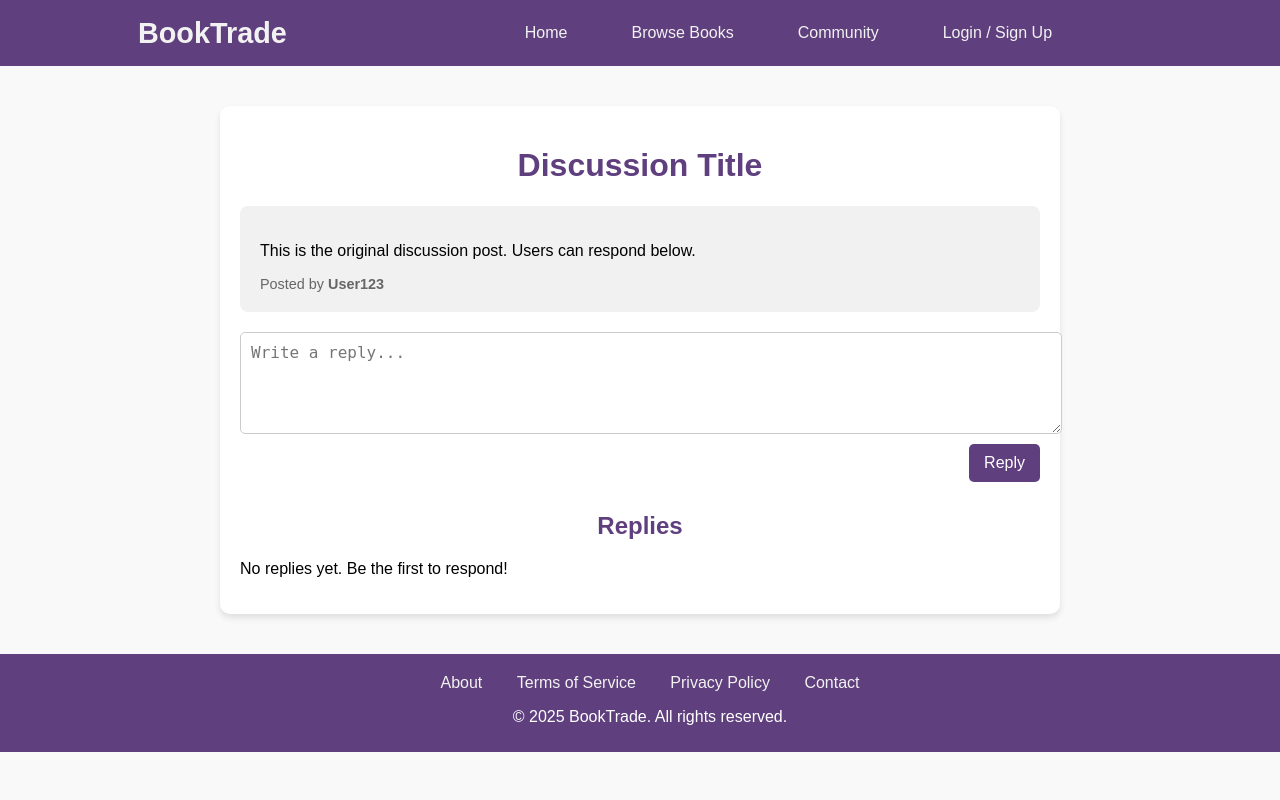
After one commit to MatthewFuchs/COSC360-BookSharing, a PHP site: page /discussion.html in a window 1280 px wide. The commit adds this page. Run offline with PHP 8.4, Linux system fonts and the light colour scheme.

Commit message:
Completed discussion pages

```diff
--- a/app/css/browse.css
+++ b/app/css/browse.css
@@ -1,4 +1,3 @@
-/* Browse Page */
 /* Browse Page */
 body {
     background-color: #f9f9f9;
@@ -194,6 +193,6 @@ body {
 .pagination span {
     font-size: 18px;
     font-weight: bold;
-    min-width: 80px; /* Keeps the text centered */
+    min-width: 80px;
     text-align: center;
 }
--- a/app/css/community.css
+++ b/app/css/community.css
@@ -17,7 +17,6 @@ body {
         right 0% bottom 5%;
     background-repeat: no-repeat;
 
-    /* Maintain aspect ratio */
     background-size:
         clamp(80px, 12vw, 150px) auto,
         clamp(80px, 12vw, 150px) auto,
--- /dev/null
+++ b/app/css/discussion.css
@@ -0,0 +1,107 @@
+/* Discussion Page */
+body {
+    background-color: #f9f9f9;
+}
+
+/* Main Container */
+.discussion-container {
+    max-width: 800px;
+    margin: 40px auto;
+    padding: 20px;
+    background: white;
+    border-radius: 10px;
+    box-shadow: 0px 4px 6px rgba(0, 0, 0, 0.1);
+}
+
+/* Discussion Title */
+h1 {
+    text-align: center;
+    color: #5f3f7e;
+}
+
+/* Original Post */
+.original-post {
+    padding: 20px;
+    background: #f1f1f1;
+    border-radius: 8px;
+    margin-top: 10px;
+}
+
+.post-author {
+    display: block;
+    font-size: 0.9rem;
+    color: #666;
+    margin-top: 5px;
+}
+
+/* Reply Section */
+.reply-section {
+    margin-top: 20px;
+    display: flex;
+    flex-direction: column;
+    gap: 10px;
+}
+
+#reply-input {
+    padding: 10px;
+    width: 100%;
+    border: 1px solid #ccc;
+    border-radius: 5px;
+    font-size: 1rem;
+    resize: vertical;
+    min-height: 80px;
+}
+
+#post-reply {
+    padding: 10px 15px;
+    background: #5f3f7e;
+    color: white;
+    border: none;
+    border-radius: 5px;
+    cursor: pointer;
+    font-size: 1rem;
+    align-self: flex-end;
+}
+
+#post-reply:hover {
+    background: #4a2f61;
+}
+
+/* Replies Section */
+.replies-container {
+    margin-top: 30px;
+}
+
+.replies-container h2 {
+    text-align: center;
+    color: #5f3f7e;
+}
+
+#replies-list {
+    list-style: none;
+    padding: 0;
+}
+
+.reply {
+    background: #f9f9f9;
+    padding: 15px;
+    border-radius: 5px;
+    margin-bottom: 10px;
+}
+
+.reply .reply-content {
+    font-size: 1rem;
+}
+
+.reply .reply-author {
+    font-size: 0.9rem;
+    color: #666;
+}
+
+/* Nested Replies */
+.nested-reply {
+    margin-left: 30px;
+    background: #ececec;
+    padding: 10px;
+    border-radius: 5px;
+}
--- a/app/css/login.css
+++ b/app/css/login.css
@@ -116,7 +116,7 @@
     align-self: stretch;
 }
 
-/* Responsive Design for Tablets (600px - 900px) */
+/* Responsive Design */
 @media (max-width: 900px) {
     .auth-wrapper {
         flex-direction: column;
@@ -136,7 +136,7 @@
     }
 }
 
-/* Mobile Optimizations (Up to 600px) */
+/* Mobile Optimizations */
 @media (max-width: 600px) {
     .auth-wrapper {
         width: 100%;
--- a/app/css/style.css
+++ b/app/css/style.css
@@ -1,75 +1,7 @@
-.header {
-    padding: 3px;
-    text-align: center;
-    background: #5f3f7e;
-    color: white;
-    font-size: 30px;
-    font-family: Arial, Helvetica, sans-serif;
+/* Universal Styles */
+body {
+    font-family: Arial, sans-serif;
+    margin: 0;
+    padding: 0;
+    background-color: #f5f5f5;
 }
-
-.tnav a {
-    float: center;
-    color: #f2f2f2;
-    text-align: center;
-    padding: 10px 100px;
-    font-size: 20px;
-    width: 25%;
-    text-decoration: none;
-}
-
-
-
-.tnav a:hover {
-    background-color: white;
-    color: #5f3f7e;
-}
-
-.login {
-    color: #5f3f7e;
-    float: right;
-    margin-top: -20px;
-    button{
-        background-color: white;
-        font-size: 20px;
-        color: #5f3f7e;
-        border-radius: 10px;
-        width: 175px;
-        height: 50px;
-
-    }
-    button:hover{
-        border-color: black;
-        font-size: 22px ;
-        border-width: 4px;
-    }
-
-}
-.intro p{
-    font-size: 100px;
-    font-family: Arial, Helvetica, sans-serif;
-    width: 300px;
-	margin-left: 10%;
-	padding: 0;
-	text-align: right;
-	min-height: 460px;
-	height: auto;
-    float: left;
-}
-.introImage{
-    width: 700px;
-    margin-left: 10%;
-    display: flex;
-    float: right;
-    padding-left: 50px;
-    padding-top: 100px;
-}
-footer{
-    .header {
-        padding: 3px;
-        text-align: center;
-        background: #5f3f7e;
-        color: white;
-        font-size: 30px;
-        font-family: Arial, Helvetica, sans-serif;
-    }
-}
--- /dev/null
+++ b/app/discussion.html
@@ -0,0 +1,44 @@
+<!DOCTYPE html>
+<html lang="en">
+<head>
+    <meta charset="UTF-8">
+    <meta name="viewport" content="width=device-width, initial-scale=1.0">
+    <title>Discussion | BookTrade</title>
+    <link rel="stylesheet" href="css/style.css">
+    <link rel="stylesheet" href="css/discussion.css">
+    <script src="js/loadComponents.js"></script>
+    <script defer src="js/discussion.js"></script>
+</head>
+<body>
+
+    <div id="header-placeholder"></div>
+
+    <div class="discussion-container">
+        <!-- Discussion Title -->
+        <h1 id="discussion-title">Discussion Title</h1>
+
+        <!-- Original Post -->
+        <div class="original-post">
+            <p id="original-content">This is the original discussion post. Users can respond below.</p>
+            <span class="post-author">Posted by <strong id="original-author">User123</strong></span>
+        </div>
+
+        <!-- Reply Input -->
+        <div class="reply-section">
+            <textarea id="reply-input" placeholder="Write a reply..."></textarea>
+            <button id="post-reply">Reply</button>
+        </div>
+
+        <!-- Replies List -->
+        <div class="replies-container">
+            <h2>Replies</h2>
+            <ul id="replies-list">
+                <p>No replies yet. Be the first to respond!</p>
+            </ul>
+        </div>
+    </div>
+
+    <div id="footer-placeholder"></div>
+
+</body>
+</html>
--- /dev/null
+++ b/app/js/discussion.js
@@ -0,0 +1,46 @@
+document.addEventListener("DOMContentLoaded", function () {
+    document.getElementById("post-reply").addEventListener("click", postReply);
+});
+
+// Function to Post a Reply
+function postReply() {
+    let replyText = document.getElementById("reply-input").value.trim();
+    if (replyText === "") {
+        alert("Reply cannot be empty!");
+        return;
+    }
+
+    let repliesList = document.getElementById("replies-list");
+
+    // Create Reply Element
+    let replyItem = document.createElement("li");
+    replyItem.classList.add("reply");
+
+    replyItem.innerHTML = `
+        <p class="reply-content">${replyText}</p>
+        <span class="reply-author">Posted by <strong>User123</strong></span>
+        <button class="reply-button">Reply</button>
+    `;
+
+    repliesList.appendChild(replyItem);
+
+    // Clear Input Field
+    document.getElementById("reply-input").value = "";
+
+    // Add Event Listener for Nested Replies
+    replyItem.querySelector(".reply-button").addEventListener("click", function () {
+        createNestedReply(replyItem);
+    });
+}
+
+// Function to Handle Nested Replies
+function createNestedReply(parentReply) {
+    let replyText = prompt("Write your reply:");
+    if (!replyText) return;
+
+    let nestedReply = document.createElement("div");
+    nestedReply.classList.add("nested-reply");
+    nestedReply.innerHTML = `<p>${replyText}</p><span class="reply-author">Posted by <strong>User123</strong></span>`;
+
+    parentReply.appendChild(nestedReply);
+}
--- /dev/null
+++ b/app/new-discussion.html
@@ -0,0 +1 @@
+Coming soon
```
Also changed, not shown: app/Home.html (deleted, +0 -29 lines), app/browse.html (+1 -7 lines), app/css/discussions.css (added, +84 -0 lines), app/discussions.html (added, +35 -0 lines), app/js/discussions.js (added, +56 -0 lines), app/js/searchBooks.js (+8 -15 lines), app/profile.html (+41 -11 lines), README.md.
